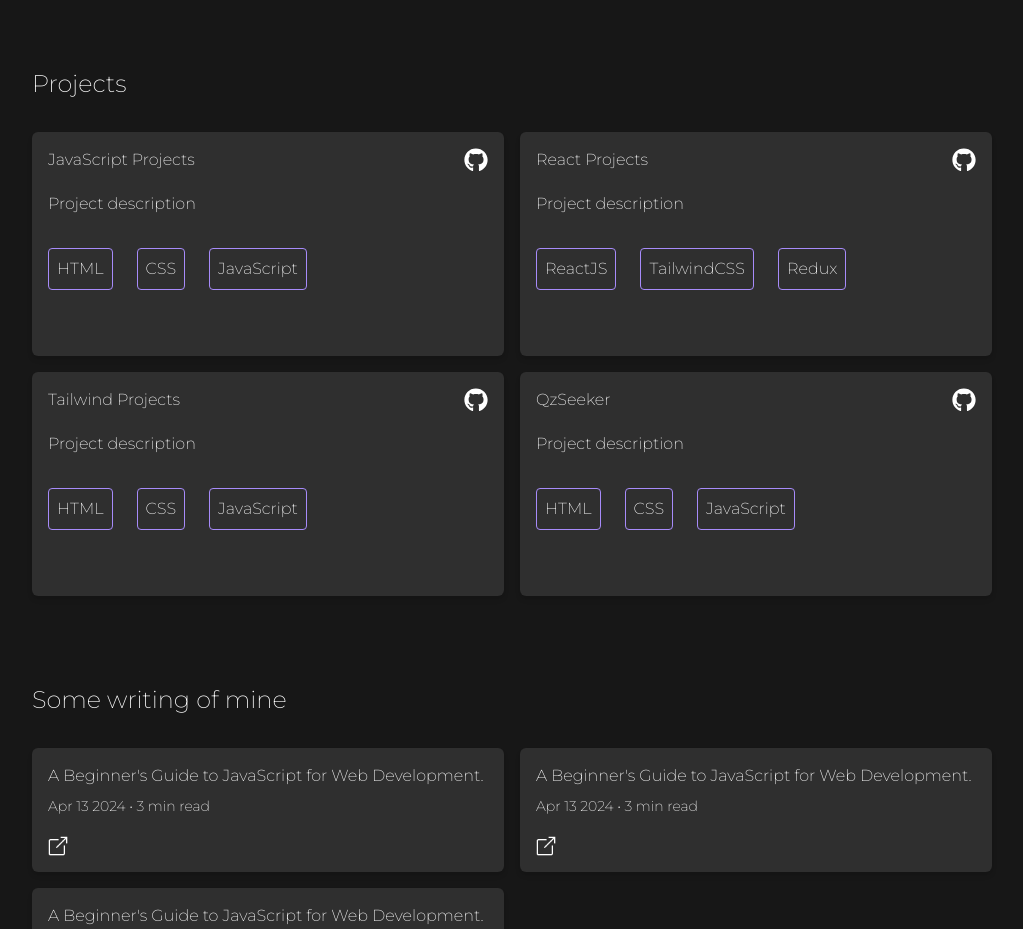
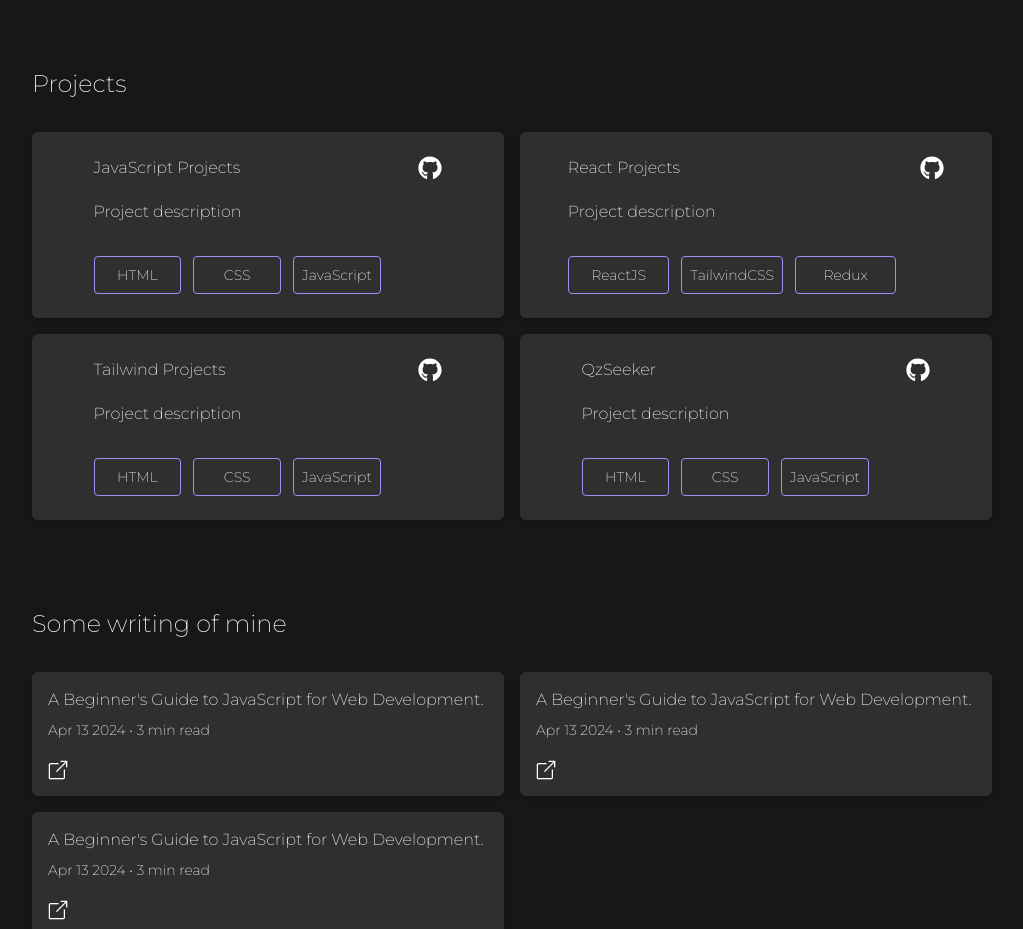
Before and after one commit to qzSeeker/PortfolioQzseeker, a React (Vite) app: page / in a window 1280 px wide. Shown: the part 1140-2069 px from the top of the page, without its empty margins (128-1151 px from the left). Built offline with nearby package versions, Linux system fonts and the light colour scheme.

Commit message:
fix card component

```diff
--- a/src/Components/Projects/Cards.jsx
+++ b/src/Components/Projects/Cards.jsx
@@ -3,7 +3,7 @@ import { Link } from "react-router-dom";
 
 function Cards({ title, description, link, img, tech, ...otherProps }) {
     return (
-        <div className="h-56 flex justify-between p-4 w-full rounded-md bg-white/10 ease-in hover:border border-white/15 duration-300 transition shadow-md hover:shadow-violet-400 overflow-hidden">
+        <div className="h-max flex justify-evenly p-6 w-full rounded-md bg-white/10 ease-in hover:border border-white/15 duration-300 transition shadow-md hover:shadow-violet-400 overflow-hidden">
         <div className="">
             <h1 className="">{title}</h1>
             <p className="mt-5">{description}</p>
--- a/src/Components/Projects/Projects.jsx
+++ b/src/Components/Projects/Projects.jsx
@@ -9,7 +9,7 @@ function Projects() {
       img: "github.png",
       link: "https://github.com/qzSeeker/JavaScript-Projects",
       tech: (
-        <ul className="flex gap-6 mt-8">
+        <ul className="grid sm:grid-cols-3 grid-cols-2 gap-3 mt-8 text-sm">
           <li className="border border-violet-400 p-2 rounded">HTML</li>
           <li className="border border-violet-400 p-2 rounded">CSS</li>
           <li className="border border-violet-400 p-2 rounded">JavaScript</li>
@@ -22,7 +22,7 @@ function Projects() {
       img: "github.png",
       link: "https://github.com/qzSeeker/JavaScript-Projects",
       tech: (
-        <ul className="flex gap-6 mt-8">
+        <ul className="grid sm:grid-cols-3 grid-cols-2 gap-3 mt-8 text-sm">
           <li className="border border-violet-400 p-2 rounded">ReactJS</li>
           <li className="border border-violet-400 p-2 rounded">TailwindCSS</li>
           <li className="border border-violet-400 p-2 rounded">Redux</li>
@@ -35,7 +35,7 @@ function Projects() {
       img: "github.png",
       link: "https://github.com/qzSeeker/JavaScript-Projects",
       tech: (
-        <ul className="flex gap-6 mt-8">
+        <ul className="grid sm:grid-cols-3 grid-cols-2 gap-3 mt-8 text-sm">
           <li className="border border-violet-400 p-2 rounded">HTML</li>
           <li className="border border-violet-400 p-2 rounded">CSS</li>
           <li className="border border-violet-400 p-2 rounded">JavaScript</li>
@@ -48,7 +48,7 @@ function Projects() {
       img: "github.png",
       link: "https://github.com/qzSeeker/JavaScript-Projects",
       tech: (
-        <ul className="flex gap-6 mt-8">
+        <ul className="grid sm:grid-cols-3 grid-cols-2 gap-3 mt-8 text-sm">
           <li className="border border-violet-400 p-2 rounded">HTML</li>
           <li className="border border-violet-400 p-2 rounded">CSS</li>
           <li className="border border-violet-400 p-2 rounded">JavaScript</li>
```
